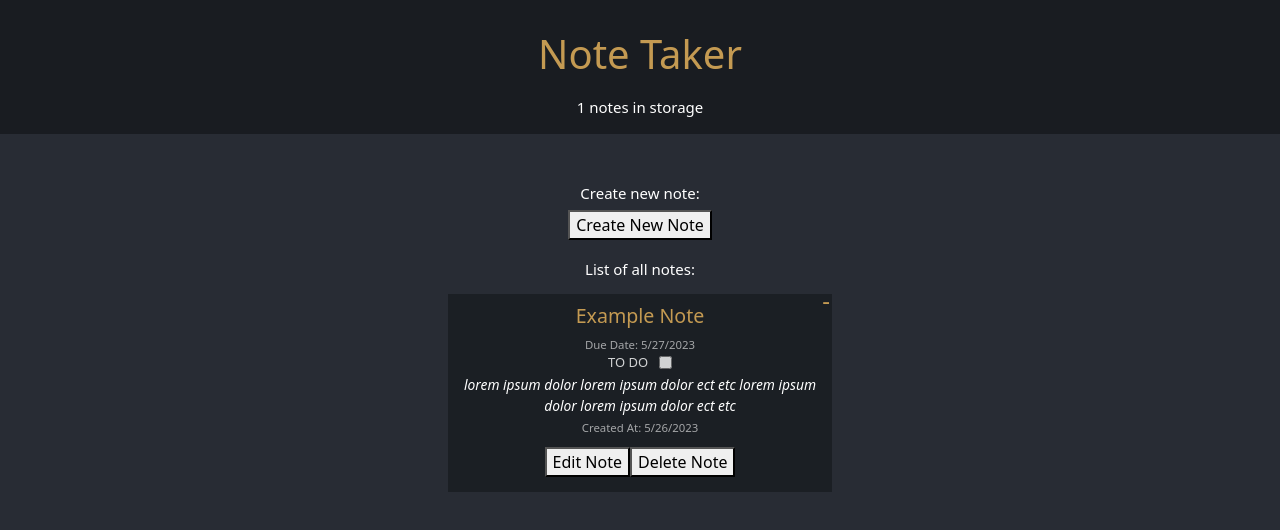
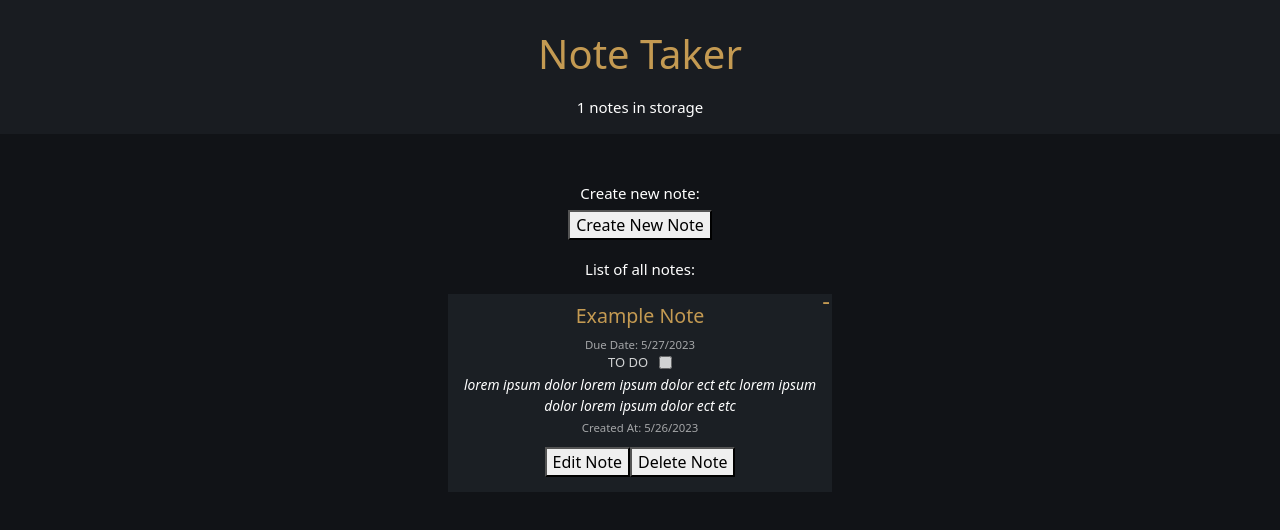
Before and after one commit to SheaDuffy13/note-taker, a React (Create React App) app: page / in a window 1280 px wide. Shown: the top 530 px of the page. Built offline with nearby package versions, Linux system fonts and the light colour scheme.

Commit message:
colour change

```diff
--- a/src/App.css
+++ b/src/App.css
@@ -1,6 +1,6 @@
 .App {
   text-align: center;
-  background-color: #282c34;
+  background-color: #111317;
   min-height: 100vh;
   display: flex;
   flex-direction: column;
```
